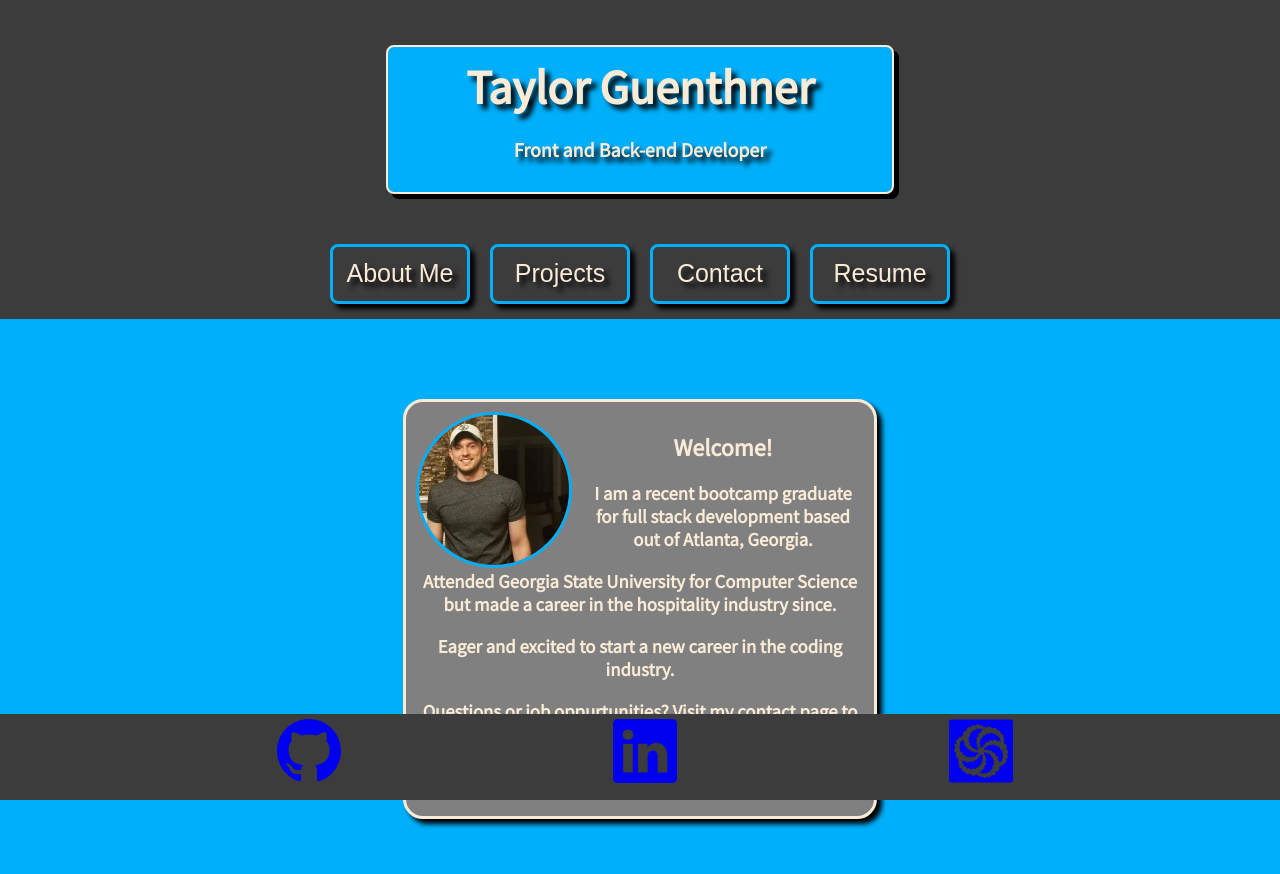
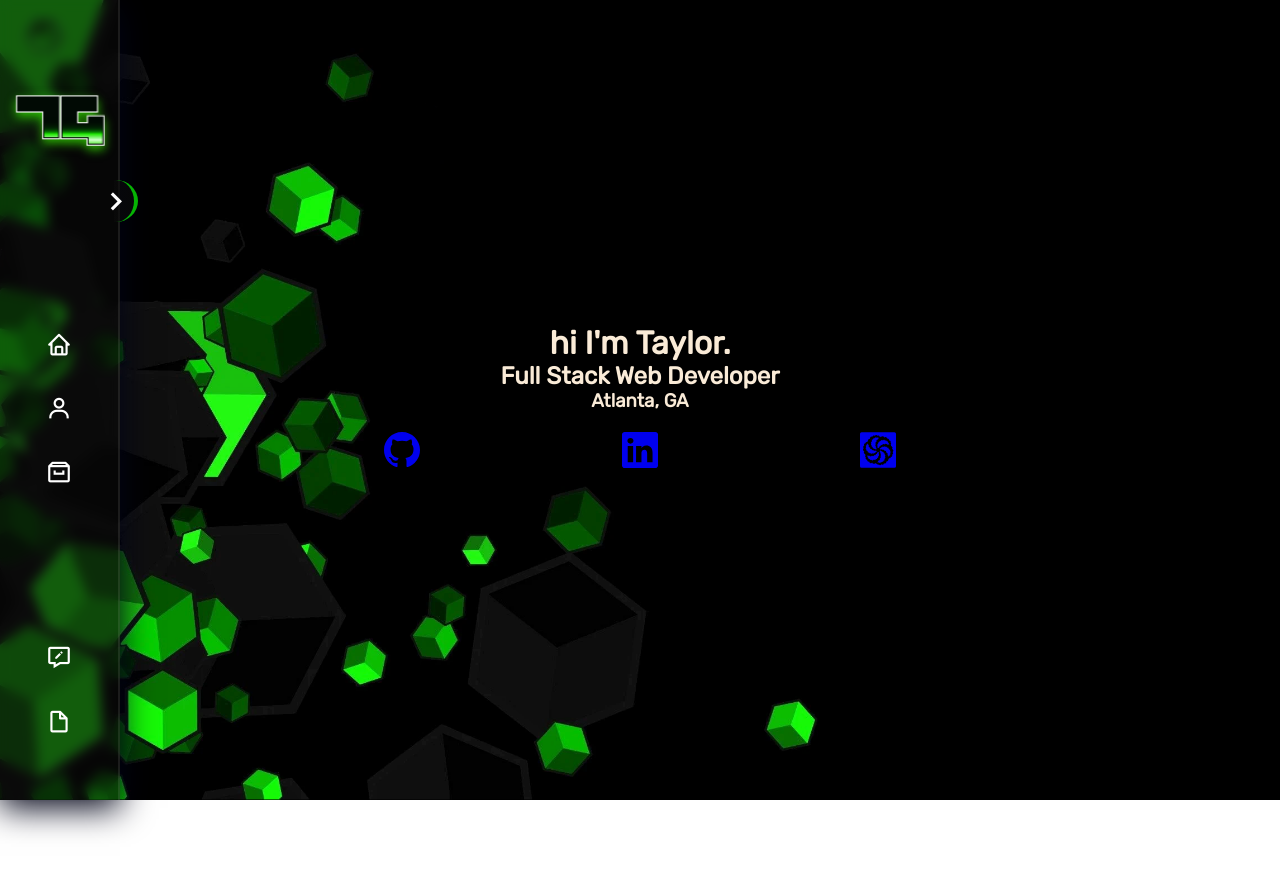
Before and after one commit to wtguenthner/react-portfolio, a React (Create React App) app: page / in a window 1280 px wide. Shown: the top 874 px of the page. After the commit the page ends 800 px from the top, so only its background shows below. Built offline with nearby package versions, Linux system fonts and the light colour scheme.

Commit message:
Revamped portfolio style

```diff
--- a/public/index.html
+++ b/public/index.html
@@ -5,6 +5,9 @@
     <link rel="icon" href="%PUBLIC_URL%/favicon.ico" />
     <link rel="preconnect" href="https://fonts.googleapis.com">
 <link rel="preconnect" href="https://fonts.gstatic.com" crossorigin>
+<link href='https://unpkg.com/boxicons@2.1.4/css/boxicons.min.css' rel='stylesheet'>
+    <link rel="stylesheet"
+  href="https://fonts.googleapis.com/css?family=Rubik">
 <link href="https://fonts.googleapis.com/css2?family=Source+Sans+Pro&display=swap" rel="stylesheet">
     <meta name="viewport" content="width=device-width, initial-scale=1" />
     <meta name="theme-color" content="#000000" />
--- a/src/App.css
+++ b/src/App.css
@@ -1,5 +1,7 @@
 .App {
   text-align: center;
+  display: flex;
+  flex-direction: row;
 }
 
 .App-logo {
@@ -36,3 +38,13 @@
     transform: rotate(360deg);
   }
 }
+body{
+  display: grid;
+
+  height:100vh;
+  background-image: url("./background_green.png");
+  background-repeat: no repeat;
+  background-size: cover;
+  font-family: 'Rubik', serif;
+
+}
--- a/src/App.js
+++ b/src/App.js
@@ -10,8 +10,10 @@ const App = () => {
   const [page, setPage] = useState("about");
 
   return (
-    <>
-      <Nav page={setPage} />
+
+      <>
+      <Nav page={setPage}/>
+
       {page === "about" ? (
         <About />
       ) : page === "projects" ? (
@@ -21,8 +23,9 @@ const App = () => {
       ) : (
         <Contact />
       )}
-      <Footer />
+      {/* <Footer /> */}
     </>
+
   );
 };
 
--- a/src/components/About/About.css
+++ b/src/components/About/About.css
@@ -1,17 +1,21 @@
 .aboutMe {
-    margin: 10vh;
+    /* margin: 10vh; */
     color:antiquewhite;
-    height:450px;
+    height:100vh;
+    width:100%;
     display: flex;
     flex-direction: row;
-    padding-bottom: 100px;
+    /* padding-bottom: 100px; */
     justify-content: center;
+    align-items: center;
+    position: absolute;
+    z-index: 0;
 }
 
 .aboutMe img {
     border-radius: 50%;
     border-style:solid;
-    border-color:rgb(0, 175, 250);
+
     margin-right: 10px;
     float: left;
     height:150px;
@@ -20,19 +24,32 @@
 }
 .aboutMe .profile{
     height:fit-content;
-    padding:10px;
-    border-style:solid;
-    border-radius: 20px;
-    background-color: grey;
+    /* padding:10px; */
+    /* border-style:solid;
+    border-radius: 20px; */
+
     width:40%;
     text-align: center;
-    box-shadow: 5px 5px 5px black;
+    /* box-shadow: 5px 5px 5px black; */
 
 }
-body{
-    background-color: rgb(0, 175, 250);
+
+.aboutMe .contactLinks{
+    font-size: 36px;
+    display: flex;
+    flex-direction: row;
+    justify-content: space-between;
+    align-items: center;
+    color: white;
+    margin-top: 20px;
+}
+.aboutMe .contactLinks .icon a:hover {
+ color: #06b304;
   }
 
+.aboutMe .contactLinks a:visited{
+    color: white;
+}
   @media screen and (max-width: 880px){
 
     .aboutMe .profile{
--- a/src/components/About/About.js
+++ b/src/components/About/About.js
@@ -1,42 +1,31 @@
 import "./About.css";
 import "../Nav/Nav.css"
 import profile from "./img/profile_pic.jpeg";
+import { GoMarkGithub } from "react-icons/go";
+import {BsLinkedin} from "react-icons/bs"
+import {SiCodewars} from "react-icons/si"
 
 const About = () => (
-
+  //  <div className="aboutMe">
+  //   <span>About Me</span>
+  //  </div>
   <main className="aboutMe">
 
     <div className="profile">
-      <div>
+      {/* <div>
         <img src={profile} />
-      </div>
+      </div> */}
       <p>
-        <h2>Welcome!</h2>
+        <h1>hi I'm Taylor.</h1>
+        <h2>Full Stack Web Developer</h2>
+        <h3>Atlanta, GA</h3>
+        <div className = "contactLinks">
+        <div className = "icon"><a href="https://github.com/wtguenthner"><GoMarkGithub /></a></div>
+<div className = "icon"><a href="https://www.linkedin.com/in/taylor-guenthner"><BsLinkedin /></a></div>
+<div className = "icon"><a href="https://www.codewars.com/users/wtguenthner"><SiCodewars /></a></div>
+</div>
       </p>
-      <p>
-        <h3>
-          I am a recent bootcamp graduate for full stack development based out
-          of Atlanta, Georgia.
-        </h3>
-      </p>
-      <p>
-        <h3>
-          Attended Georgia State University for Computer Science but made a
-          career in the hospitality industry since.
-        </h3>
-      </p>
-      <p>
-        <h3>Eager and excited to start a new career in the coding industry.</h3>
-      </p>
-      <p>
-        <h3>
-          Questions or job oppurtunities? Visit my contact page to submit an
-          email.
-        </h3>
-      </p>
-      <p>
-        <h3>Links below for my profile pages.</h3>
-      </p>
+
     </div>
   </main>
 );
--- a/src/components/Contact/Contact.css
+++ b/src/components/Contact/Contact.css
@@ -17,9 +17,7 @@
   border-style: solid;
   border-color: rgb(0, 175, 250);
 }
-body {
-  background-color: rgb(0, 175, 250);
-}
+
 
 .contact .contactForm {
   background-color: grey;
--- a/src/components/Nav/Nav.css
+++ b/src/components/Nav/Nav.css
@@ -1,102 +1,173 @@
-
-nav {
-  background-color: rgb(61, 60, 60);
-  display: flex;
-  justify-content: space-evenly;
-  flex-wrap: wrap;
-  flex-direction: column;
-  align-items: center;
-  padding: 5px;
+*{
+  margin:0;
+  padding: 0;
+  border:0;
+  outline: 0;
+  box-sizing: border-box;
+  list-style: none;
 
 }
 
-nav h1 {
-  color: antiquewhite;
-  background-color: rgb(0, 175, 250);
-  padding: 10px;
-  border-radius: 8px;
-  border: 2px solid antiquewhite;
-  text-shadow: 5px 5px 5px black;
-  font-size: 48px;
-  text-align: center;
-  box-shadow: 5px 5px black;
-}
-nav .title{
+body{
 
-    width:40%;
-}
-nav .titleDescription{
-    text-align:center;
-    font-size:15pt;
-}
 
-nav button {
-  width: 140px;
-  height: 60px;
-  border: none;
-  color: antiquewhite;
-  border-radius: 8px;
-  transition: ease-out 0.3s;
-  font-size: 25px;
-  margin: 10px;
-  background-color: rgb(61, 60, 60);
-  outline: none;
-  border: 3px solid rgb(0, 175, 250);
-  position: relative;
-  z-index: 1;
-  text-shadow: 5px 5px 5px black;
-  box-shadow: 5px 5px 5px black;
-}
-
-nav button:hover {
-  color: antiquewhite;
-  cursor: pointer;
-}
-
-nav button:before {
-  transition: 0.5s all ease;
-  position: absolute;
-  top: 0;
-  left: 50%;
-  right: 50%;
-  bottom: 0;
-  opacity: 0;
-  content: "";
-  background-color: rgb(0, 175, 250);
-}
-
-nav button:hover:before {
-  transition: 0.5s all ease;
-  left: 0;
-  right: 0;
-  opacity: 1;
-  z-index: -1;
-}
-
-@media screen and (max-width:650px) {
-  nav h1{
-    font-size:28px;
-  }
-  nav button{
-    width:fit-content;
-    font-size: 18px;
-  }
-  nav .title{
-    width:fit-content;
-  }
+  height:100vh;
+  background-image: url("./img/background_green.png");
+  background-repeat: no repeat;
+  background-size: cover;
+  font-family: 'Rubik', serif;
 
 }
 
-@media screen and (max-width:430px) {
-  nav button{
-    font-size:15px;
-  }
+
+
+.navbar{
+  z-index: 1;
+  position: absolute;
+  width: 120px;
+  height: 100%;
+  backdrop-filter: blur(6px);
+  -webkit-backdrop-filter: blur(6px);
+  background: rgba(10,10,10,.65);
+  box-shadow: 0 8px 32px rgb(2,4,24);
+  border-right: 2px solid rgba(255,255,255,.09);
+  transition: .4s ease-in-out;
+}
+.navbar.open{
+  width: 360px;
+}
+
+.navbar .Logo{
+  width: 100%;
+  height: 240px;
+  padding: 40px 0;
+  display: grid;
+  align-items: center;
+  justify-items: center;
 
 }
-@media screen and (max-width:375px) {
-  nav button{
-    font-size:12px;
-    height: fit-content;
-  }
+
+.navbar .Logo img{
+  width: 120px;
+ transition: .4s;
 
 }
+.navbar.open .Logo img{
+  width: 190px;
+}
+.navbar .Logo h3{
+ color: #fff;
+ font-size: 36px;
+ margin-top: 12px;
+ font-variant: small-caps;
+ pointer-events: none;
+
+  display: none;
+
+}
+
+.navbar.open .Logo h3{
+
+  transition: .4s;
+  transition-delay: .2s ;
+  display: contents;
+}
+
+.navbar .nav-title{
+  color: #dadada;
+  margin: 40px 0 18px;
+  pointer-events: none;
+  opacity: 0;
+}
+.navbar.open .nav-title{
+  opacity: 1;
+  transition: .4s;
+  transition-delay: .2s ;
+}
+
+.navbar nav{
+  padding: 0 30px;
+
+}
+
+.navbar nav .nav-item{
+  cursor: pointer;
+  display: flex;
+  align-items: center;
+  justify-content: flex-start;
+  border-radius: 4px;
+  width: 100%;
+  height: 56px;
+  padding: 0 16px;
+  margin: 8px 0;
+  color: #fff;
+  transition: .3s;
+}
+
+.navbar nav .nav-item i{
+  font-size: 26px;
+
+}
+.navbar nav .nav-item .navText{
+  font-size: 18px;
+  margin-left: 8px;
+  pointer-events: none;
+  opacity: 0;
+}
+.navbar.open nav .nav-item .navText{
+  pointer-events: visible;
+  opacity: 1;
+  transition: .4s;
+  transition-delay: .2s ;
+}
+.navbar nav .nav-item.active{
+  background: #06b304 !important;
+}
+
+.navbar nav .nav-item:hover{
+  background: rgba(255,255,255,.1)
+}
+
+.navbar hr{
+  width: 100%;
+  height: 2px;
+  background: rgba(255,255,255,.1);
+  border-radius: 3px;
+  margin: 40px 0 50px;
+  opacity: 0;
+}
+.navbar.open hr{
+  opacity: 1;
+  transition: .4s;
+}
+
+.navbar .toggle {
+  cursor: pointer;
+  position: absolute;
+  color: #fff;
+  top: 180px;
+  right: -20px;
+  font-size: 38px;
+  line-height: 50%;
+  text-align: center;
+  border-style: solid;
+  border-right-width: 4px;
+  border-radius: 50%;
+  border-color: #06b304;
+  padding: 2px 0 2px 2px;
+  background: linear-gradient(
+      90deg,
+      transparent 50%,
+      rgba(10,10,10, 0.65) 50%
+  )
+}
+
+.navbar.open .toggle {
+  transform: translateY(45px);
+}
+.navbar .toggle  i{
+  transition: .4s linear;
+}
+.navbar.open .toggle  i{
+  transform: rotateY(180deg);
+}
--- a/src/components/Nav/Nav.js
+++ b/src/components/Nav/Nav.js
@@ -1,30 +1,135 @@
 import "./Nav.css";
+import logo from "./img/logo.png";
 
-const Nav = (props) => (
-  <nav>
-    <div className="title">
-      <h1>
-        Taylor Guenthner
-        <span>
-          <p className="titleDescription">Front and Back-end Developer</p>
-        </span>
-      </h1>
-    </div>
-    <div className="links">
-      <button className="aboutlink" onClick={() => props.page("about")}>
-        About Me
-      </button>
-      <button className="projectlink" onClick={() => props.page("projects")}>
-        Projects
-      </button>
-      <button className="contactlink" onClick={() => props.page("contact")}>
-        Contact
-      </button>
-      <button className="resumelink" onClick={() => props.page("resume")}>
-        Resume
-      </button>
-    </div>
-  </nav>
-);
+import { useEffect, useState } from "react";
+
+const Nav = (props) => {
+  // navItems.forEach(navItem =>{
+  //     navItem.addEventListener('click', () =>{
+  //         navItems.forEach(navItem =>{
+  //             navItem.classList.remove('active');
+  //         })
+  //         navItem.classList.add('active');
+  //     });
+  // });
+
+  const [toggle, setToggle] = useState("navbar");
+  const [homeActive, setHomeActive] = useState("nav-item");
+  const [aboutActive, setAboutActive] = useState("nav-item");
+  const [projectActive, setProjectActive] = useState("nav-item");
+  const [messageActive, setMessageActive] = useState("nav-item");
+  const [resumeActive, setResumeActive] = useState("nav-item");
+  function buttonActive(item) {
+    setHomeActive("nav-item");
+    setAboutActive("nav-item");
+    setProjectActive("nav-item");
+    setMessageActive("nav-item");
+    setResumeActive("nav-item");
+    switch (item) {
+      case 0:
+        setHomeActive("nav-item active");
+        break;
+      case 1:
+
+        setAboutActive("nav-item active");
+
+        break;
+      case 2:
+        setProjectActive("nav-item active");
+        break;
+      case 3:
+        setMessageActive("nav-item active");
+        break;
+      case 4:
+        setResumeActive("nav-item active");
+        break;
+      default:
+        break;
+    }
+  }
+
+  function navToggle() {
+    if (toggle === "navbar") {
+      setToggle("navbar open");
+    } else {
+      setToggle("navbar");
+    }
+  }
+  return (
+    <>
+      <div className={toggle}>
+        <div className="toggle">
+          <span onClick={navToggle}>
+            <i className="bx bx-chevron-right"></i>
+          </span>
+        </div>
+        <div className="Logo">
+          <img src={logo} alt="TG Logo"></img>
+          <h3>Taylor Guenthner</h3>
+        </div>
+        <nav>
+          <div className="nav-title">Navigation</div>
+          <ul>
+            <li
+              onClick={() => {
+
+                buttonActive(0);
+                props.page("home");
+              }}
+              className={homeActive}
+            >
+              <i className="bx bx-home"></i>
+              <span className="navText">Home</span>
+            </li>
+            <li
+              onClick={() => {
+                buttonActive(1);
+                props.page("about");
+              }}
+              className={aboutActive}
+            >
+              <i className="bx bx-user"></i>
+              <span className="navText">About</span>
+            </li>
+            <li
+              onClick={() => {
+                buttonActive(2);
+                props.page("projects");
+              }}
+              className={projectActive}
+            >
+              <i className="bx bx-archive"></i>
+              <span className="navText">Projects</span>
+            </li>
+          </ul>
+          <hr></hr>
+          <div className="nav-title">Contact</div>
+          <ul>
+            <li
+              onClick={() => {
+                buttonActive(3);
+                props.page("contact");
+              }}
+              className={messageActive}
+            >
+              <i className="bx bx-message-edit"></i>
+              <span className="navText">Send Message</span>
+            </li>
+            <li
+              onClick={() => {
+                buttonActive(4);
+                props.page("resume");
+              }}
+              className={resumeActive}
+            >
+              <i className="bx bx-file-blank"></i>
+              <span className="navText">Resume</span>
+            </li>
+          </ul>
+        </nav>
+      </div>
+    </>
+  );
+};
 
 export default Nav;
--- a/src/components/Projects/Projects.css
+++ b/src/components/Projects/Projects.css
@@ -1,3 +1,13 @@
+body{
+  font-family: 'Rubik', serif;
+}
+
+.Projects{
+  padding-top: 100px;
+  width: 100%;
+  padding-left: 120px;
+
+}
 .Projects .container {
   display: flex;
   flex-wrap: wrap;
@@ -5,8 +15,9 @@
   justify-content: center;
   width: 100%;
   height: 50%;
+  padding-left: 100px;
   margin: 50px auto;
-  background: rgb(0, 175, 250);
+  z-index: 0;
   padding-bottom: 70px;
 }
 
@@ -50,7 +61,7 @@
   left: 50%;
   transform: translate(-50%, -50%);
   font-size: 80px;
-  color: rgb(0, 175, 250);
+  color:#06b304 ;
   transition: 0.5s;
 }
 
@@ -95,7 +106,7 @@
   background-color:rgb(61, 60, 60);
   padding:15px;
   border-radius:25px;
-  color:rgb(0, 175, 250);
+  color:#06b304 ;
   margin-top:25px;
   margin-bottom:-25px;
   border-style: solid;
@@ -111,5 +122,5 @@
   color:antiquewhite;
 }
 .Projects #gitLink a:hover{
-color:rgb(0, 175, 250);
+color:#06b304;
 }
--- a/src/components/Projects/Projects.json
+++ b/src/components/Projects/Projects.json
@@ -38,7 +38,7 @@
   {
     "key": "5",
     "title": "Coding Quiz",
-    "description": "A quiz for coders. See if you can answer all the questions before time runs out. Be careful! Each wrong answers subtracts seconds from your time. Also includes a highscore list for tracking your previous scores.",
+    "description": "A quiz for coders. See if you can answer all the questions before time runs out. Be careful! Each wrong answers subtracts seconds from your time.",
     "image": "quiz",
     "link": "https://wtguenthner.github.io/CodingQuiz/",
     "repo": "https://github.com/wtguenthner/CodingQuiz",
--- a/src/components/Resume/Resume.css
+++ b/src/components/Resume/Resume.css
@@ -13,9 +13,7 @@
     float: left;
 }
 
-body{
-    background-color: rgb(0, 175, 250);
-  }
+
 
   .resume .container{
     height:fit-content;
```
Also changed, not shown: src/components/Nav/img/background_green.png (added), src/components/Nav/img/logo.png (added).
